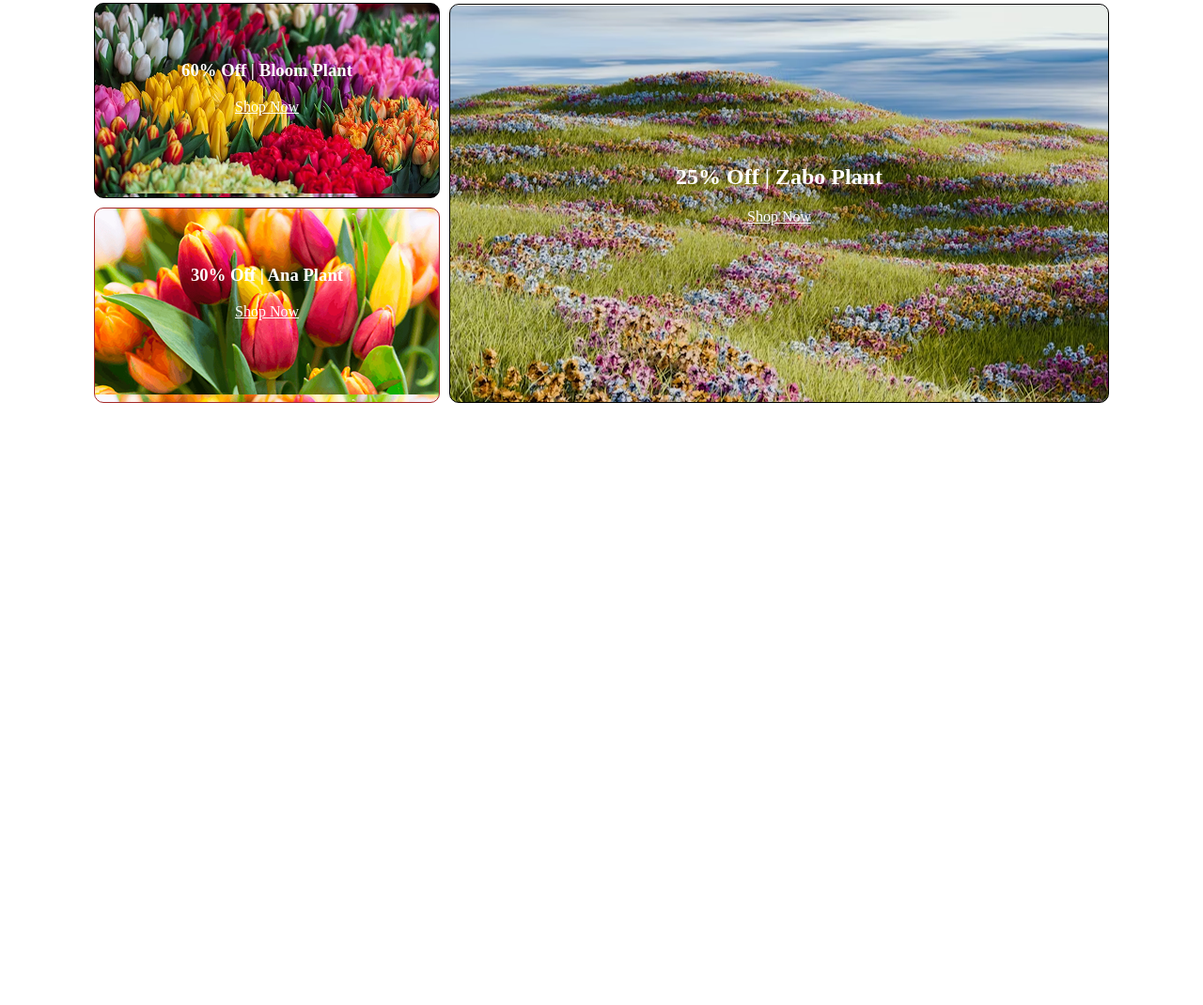
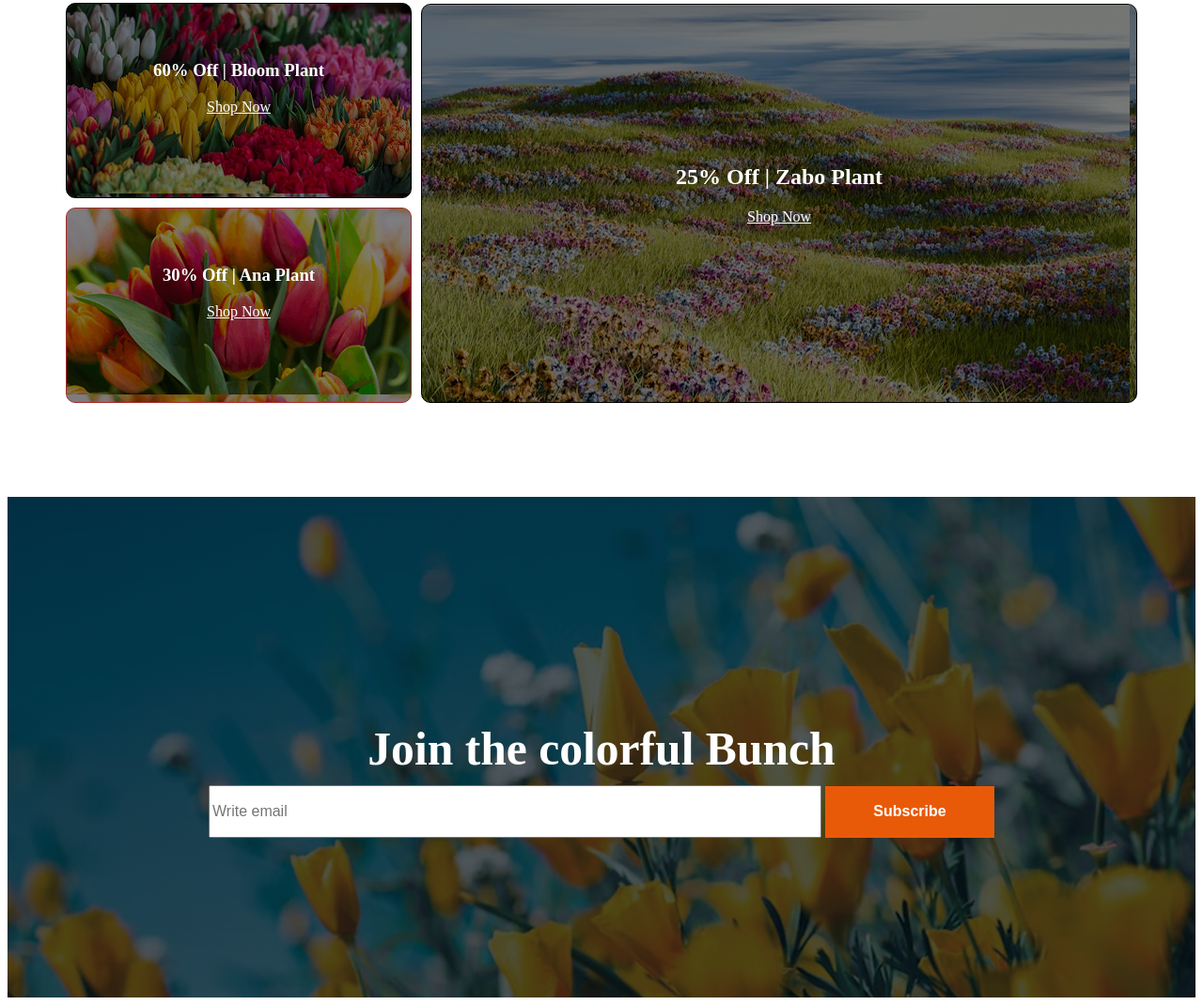
Before and after one commit to hriday33333/2nd-assignment-2, a plain HTML site: page index.html in a window 1280 px wide. Shown: the part 2890-3960 px from the top of the page at 94% size. Before the commit the page ends 3327 px from the top, so only its background shows below. Drawn offline with Linux system fonts and the light colour scheme.

Commit message:
added join section and img

```diff
--- a/index.html
+++ b/index.html
@@ -121,6 +121,14 @@
             </div>
          </section>
     </main>
+    <!-- .........................join section........... -->
+    <section class="join-section">
+        <h1 class="join-title">Join the colorful Bunch</h1>
+        <div class="contact-inpt">
+            <input type="text" placeholder="Write email">
+            <button class="join-btn">Subscribe</button>
+        </div>
+    </section>
     <footer>
 
     </footer>
--- a/styles/flower.css
+++ b/styles/flower.css
@@ -172,11 +172,11 @@ height: 590px;
 }
 .right-part{
 border: 1px solid black;
-max-width: 700px;
+width: 700px;
 height: 423px;
 flex: 1;
 gap:  10px;
-background-image: url(../assets/deal-zabo.png);
+background-image: linear-gradient(to left, rgba(0,0,0,0.5),rgba(0,0,0,0.5)),url(../assets/deal-zabo.png);
 border-radius: 10px;
 color: white;
 text-align: center;
@@ -187,7 +187,7 @@ text-align: center;
     height: 206px;
     border: 1px solid black;
     flex: 1;
-    background-image: url(../assets/deal-bloom.png);
+    background-image: linear-gradient(to left, rgba(0,0,0,0.5),rgba(0,0,0,0.5)),url(../assets/deal-bloom.png);
     border-radius: 10px;
     text-align: center;
     color: white;
@@ -200,7 +200,7 @@ text-align: center;
     display: block;
     flex: 1;
     margin-top: 10px;
-    background-image: url(../assets/deal-ana.png);
+   background-image: linear-gradient(to left, rgba(0,0,0,0.5),rgba(0,0,0,0.5)),url(../assets/deal-ana.png);
     border-radius: 10px;
     text-align: center;
     color: white;
@@ -213,6 +213,47 @@ text-align: center;
 }
 .zabo-plant{
     margin-top: 170px;
+}
+
+/* .............join-section................... */
+.join-section{
+   background-image: linear-gradient(to left, rgba(0,0,0,0.5),rgba(0,0,0,0.5)),url(../assets/news-letter-bg.png);
+    text-align: center;
+    max-width: 1440px;
+    margin: 0 auto;
+    height: 533px;
+    margin-top: 100px;
+
+}
+.contact-inpt{
+    margin-top: 250px;
+}
+.join-title{
+    position: relative;
+    bottom: -240px;
+    font-weight: bold;
+    font-size:3.1rem ;
+    color: white;
+}
+.contact-inpt input{
+    width: 644px;
+    height: 50px;
+    font-weight: 400;
+    font-size: 1rem;
+     color: rgba(0, 0, 0, 0.5);
+    /* border: none; */
+    /* padding: 1rem 9.5rem; */
+
+}
+.join-btn{
+    height: 55px;
+    width: 180px;
+    font-weight: 600;
+    font-size: 1rem;
+    color: rgb(255, 255, 255);
+    background: rgb(233, 90, 8);
+    border: none;
+
 }
 
 
@@ -261,8 +302,20 @@ text-align: center;
     top: 700px;
 }
 .right-part {
+width: 366px;
+}
+.join-section{
+    position: relative;
+    top: 800px;
 
 }
-
+.contact-inpt input{
+    width: 200px;
+    height: 35px;
+}
+.join-btn{
+    width: 100px;
+    height: 40px;
+}
 
 }
```
